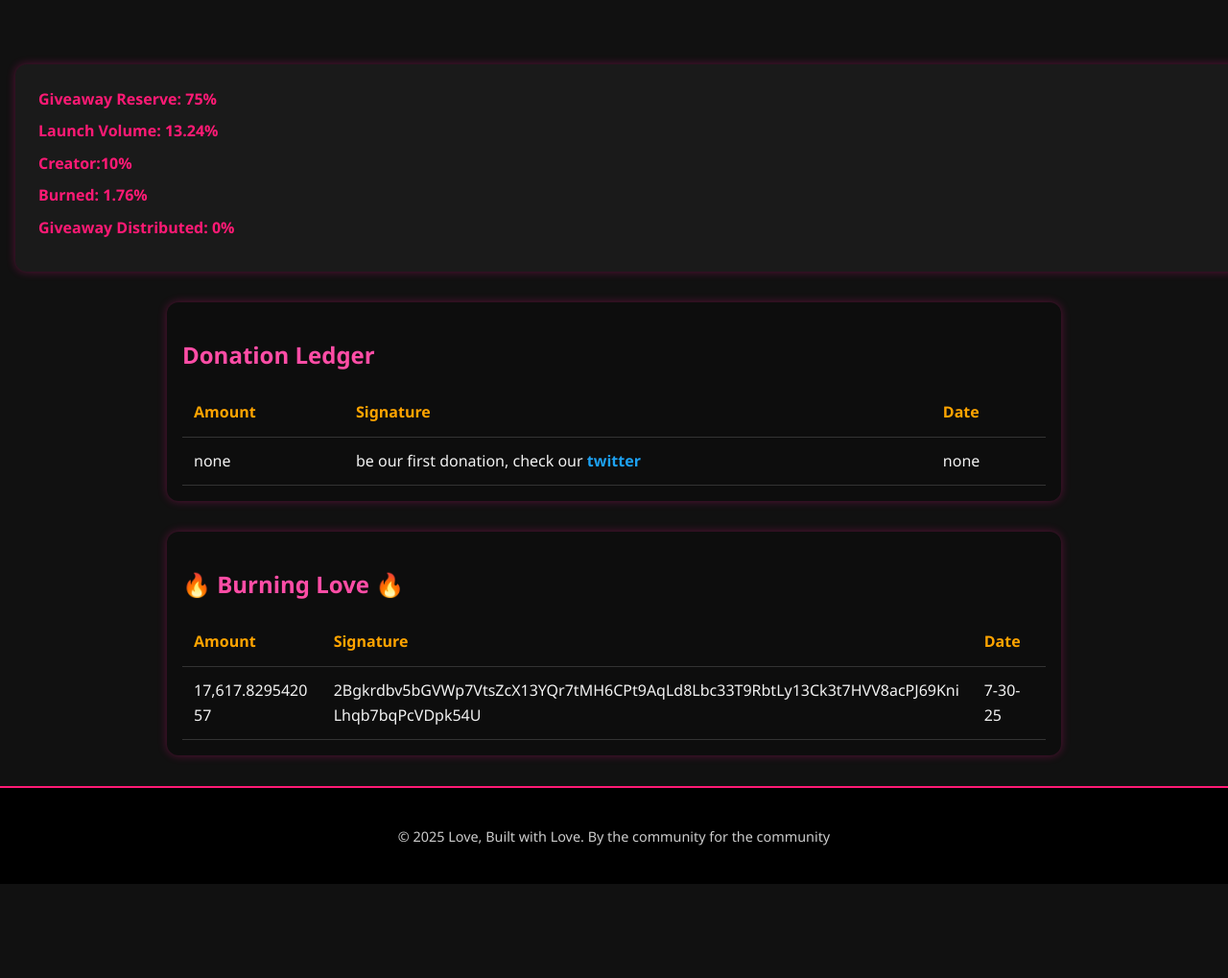
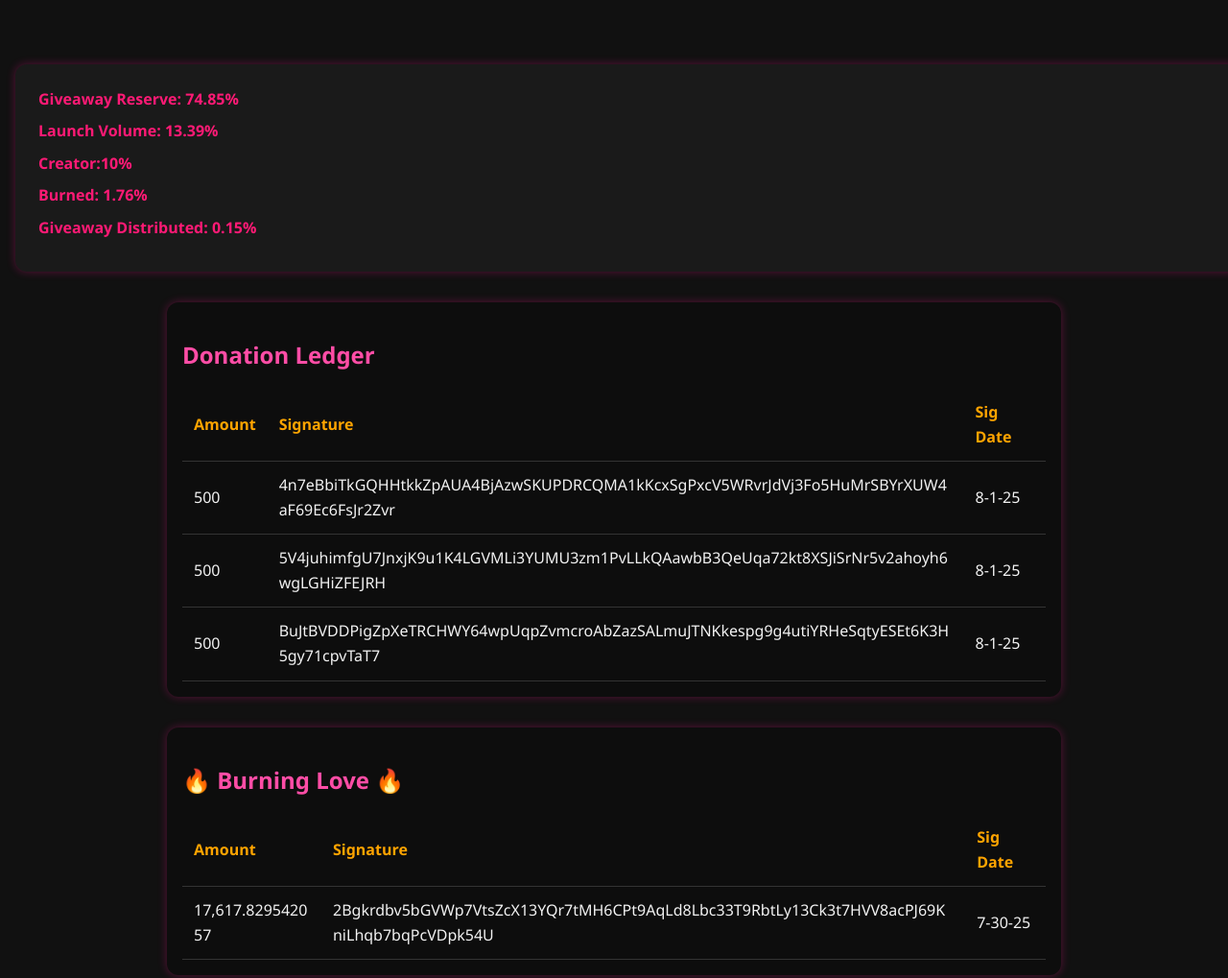
Before and after one commit to lovecoingang/Love-site, a plain HTML site: page donations.html in a window 1280 px wide. Shown: the part 282-1301 px from the top of the page at 96% size. Before the commit the page ends 1203 px from the top, so only its background shows below. Drawn offline with Linux system fonts and the light colour scheme.

Commit message:
Update donations.html

```diff
--- a/donations.html
+++ b/donations.html
@@ -16,11 +16,11 @@
     </header>
     <section class="donation-stats">
   <ul>
-    <li><strong>Giveaway Reserve:</strong> 75%</li>
-    <li><strong>Launch Volume:</strong> 13.24%</li>
+    <li><strong>Giveaway Reserve:</strong> 74.85%</li>
+    <li><strong>Launch Volume:</strong> 13.39%</li>
     <li><strong>Creator:</strong>10%</li>
     <li><strong>Burned:</strong> 1.76%</li>
-    <li><strong>Giveaway Distributed:</strong> 0%</li>
+    <li><strong>Giveaway Distributed:</strong> 0.15%</li>
   </ul>
 </section>
     <section class="donation-log">
@@ -30,14 +30,24 @@
           <tr>
             <th>Amount</th>
             <th>Signature</th>
-            <th>Date</th>
+            <th>Sig Date</th>
           </tr>
         </thead>
         <tbody>
           <tr>
-            <td>none</td>
-            <td>be our first donation, check our <a href="https://x.com/lovecoingang" class="twitter-link">twitter</a></td>
-            <td>none</td>
+            <td>500</td>
+            <td>4n7eBbiTkGQHHtkkZpAUA4BjAzwSKUPDRCQMA1kKcxSgPxcV5WRvrJdVj3Fo5HuMrSBYrXUW4aF69Ec6FsJr2Zvr</td>
+            <td>8-1-25</td>
+          </tr>
+          <tr>
+            <td>500</td>
+            <td>5V4juhimfgU7JnxjK9u1K4LGVMLi3YUMU3zm1PvLLkQAawbB3QeUqa72kt8XSJiSrNr5v2ahoyh6wgLGHiZFEJRH</td>
+            <td>8-1-25</td>
+          </tr>
+          <tr>
+            <td>500</td>
+            <td>BuJtBVDDPigZpXeTRCHWY64wpUqpZvmcroAbZazSALmuJTNKkespg9g4utiYRHeSqtyESEt6K3H5gy71cpvTaT7</td>
+            <td>8-1-25</td>
           </tr>
         </tbody>
       </table>
@@ -49,7 +59,7 @@
           <tr>
             <th>Amount</th>
             <th>Signature</th>
-            <th>Date</th>
+            <th>Sig Date</th>
           </tr>
         </thead>
         <tbody>
```
